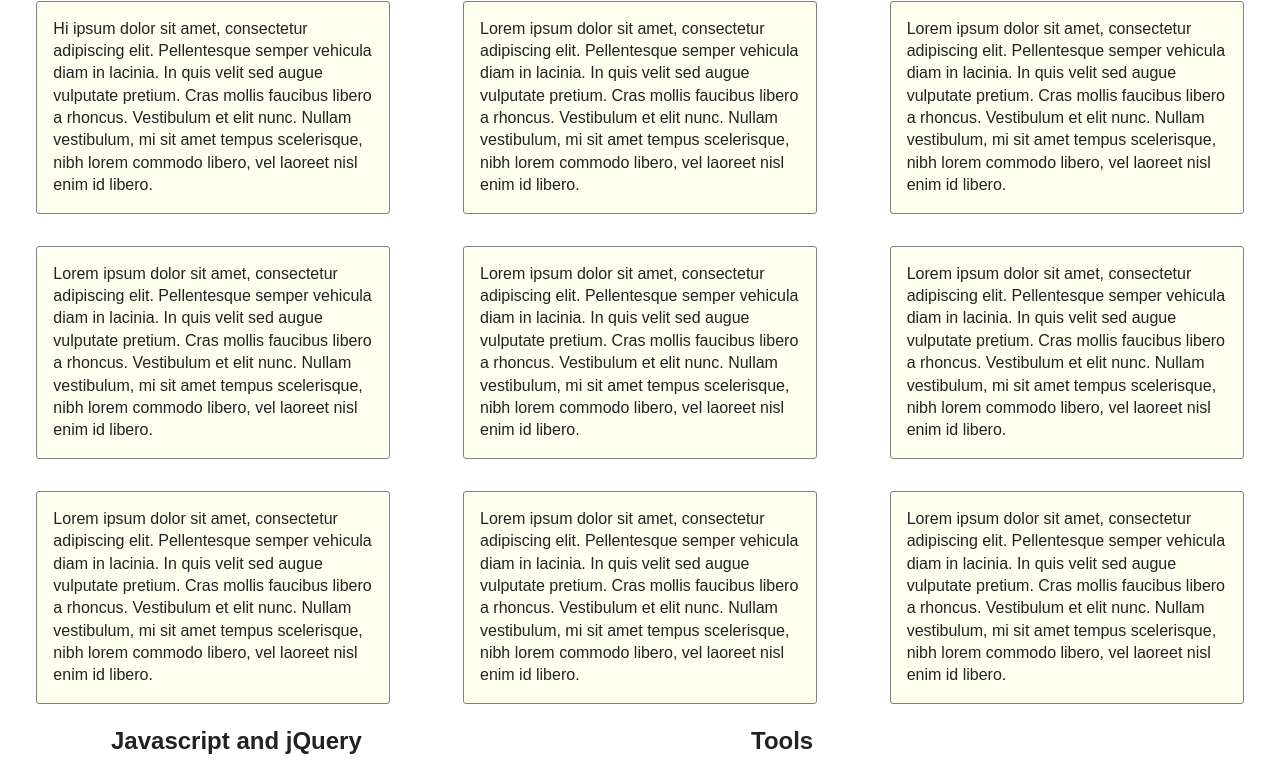
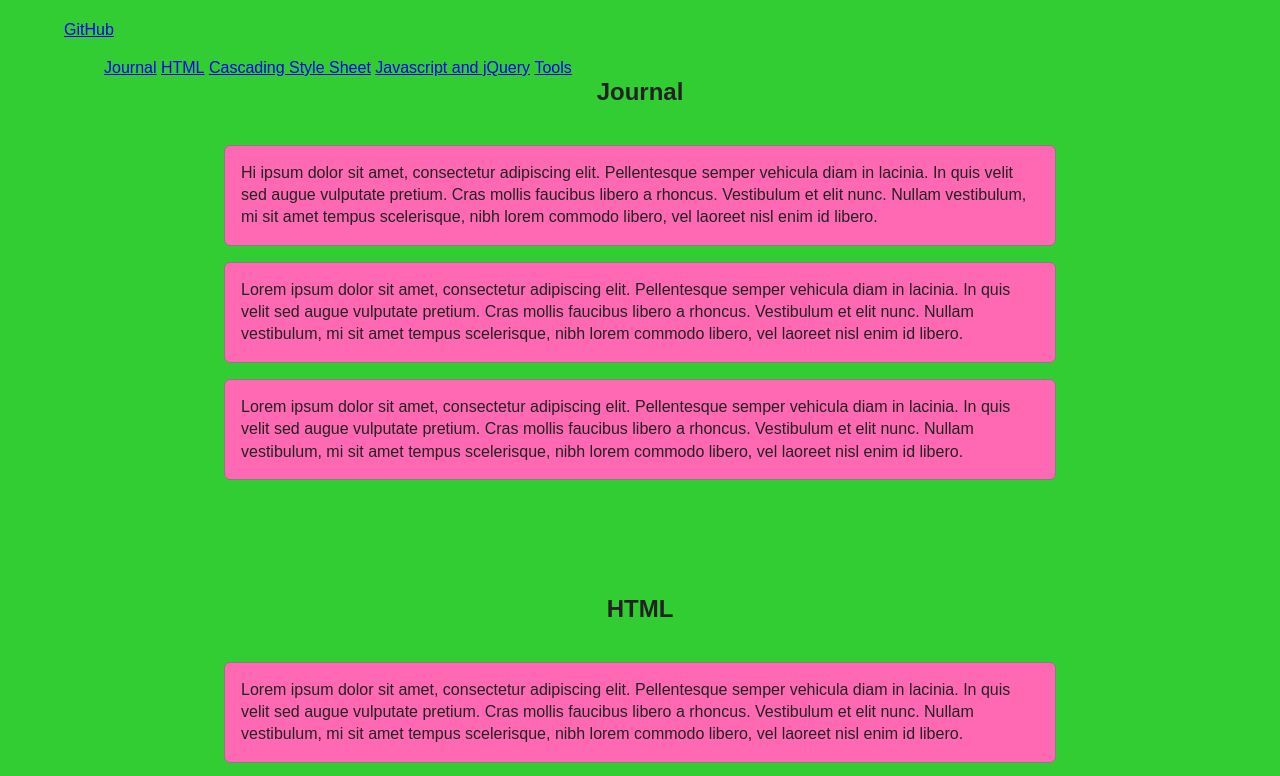
Before and after one commit to tybrenner/webdev-notebook, a plain HTML site: page index.html in a window 1280 px wide. Shown: the part 85-861 px from the top of the page. Drawn offline with nearby package versions, Linux system fonts and the light colour scheme.

Commit message:
many changes

```diff
--- a/index.html
+++ b/index.html
@@ -2,6 +2,7 @@
 <html class="no-js" lang="">
 
     <head>
+
         <meta charset="utf-8">
         <meta http-equiv="x-ua-compatible" content="ie=edge">
         <meta name="description" content="">
@@ -20,19 +21,34 @@
         <![endif]-->
 
         <!-- Add your site or application content here -->
+        <header>
+            <div class="mainNav">
+        <h1>Web Development Notebook</h1>
+            <a href="https://github.com/tybrenner">GitHub</a>
+          <nav class="pageNav">
+            <ul>
+              <li><a href="#Journal">Journal</a></li>
+              <li><a href="#HTML">HTML</a></li>
+              <li><a href="#CSS">Cascading Style Sheet</a></li>
+              <li><a href="#Javascript">Javascript and jQuery</a></li>
+              <li><a href="#Tools">Tools</a></li>
+            </ul>
+          </nav>
+        </div>
+          </header>
         <link rel="stylesheet" type="text/css" href=main.css>
         <title>Oh hi Mark</title>
         <div class="content">
           <section>
             <div class="flexContainer">
-            <h2>Journal</h2>
+            <h2 id="Journal">Journal</h2>
             <article>Hi ipsum dolor sit amet, consectetur adipiscing elit. Pellentesque semper vehicula diam in lacinia. In quis velit sed augue vulputate pretium. Cras mollis faucibus libero a rhoncus. Vestibulum et elit nunc. Nullam vestibulum, mi sit amet tempus scelerisque, nibh lorem commodo libero, vel laoreet nisl enim id libero.</article>
             <article>Lorem ipsum dolor sit amet, consectetur adipiscing elit. Pellentesque semper vehicula diam in lacinia. In quis velit sed augue vulputate pretium. Cras mollis faucibus libero a rhoncus. Vestibulum et elit nunc. Nullam vestibulum, mi sit amet tempus scelerisque, nibh lorem commodo libero, vel laoreet nisl enim id libero.</article>
             <article>Lorem ipsum dolor sit amet, consectetur adipiscing elit. Pellentesque semper vehicula diam in lacinia. In quis velit sed augue vulputate pretium. Cras mollis faucibus libero a rhoncus. Vestibulum et elit nunc. Nullam vestibulum, mi sit amet tempus scelerisque, nibh lorem commodo libero, vel laoreet nisl enim id libero.</article>
           </div>
           </section>
           <section>
-            <h2>HTML</h2>
+            <h2 id="HTML">HTML</h2>
             <div class="flexContainer">
             <article>Lorem ipsum dolor sit amet, consectetur adipiscing elit. Pellentesque semper vehicula diam in lacinia. In quis velit sed augue vulputate pretium. Cras mollis faucibus libero a rhoncus. Vestibulum et elit nunc. Nullam vestibulum, mi sit amet tempus scelerisque, nibh lorem commodo libero, vel laoreet nisl enim id libero.</article>
             <article>Lorem ipsum dolor sit amet, consectetur adipiscing elit. Pellentesque semper vehicula diam in lacinia. In quis velit sed augue vulputate pretium. Cras mollis faucibus libero a rhoncus. Vestibulum et elit nunc. Nullam vestibulum, mi sit amet tempus scelerisque, nibh lorem commodo libero, vel laoreet nisl enim id libero.</article>
@@ -41,7 +57,7 @@
           </section>
           <section>
             <div class="flexContainer">
-            <h2>Cascading Style Sheet</h2>
+            <h2 id="CSS">Cascading Style Sheet</h2>
             <article>Lorem ipsum dolor sit amet, consectetur adipiscing elit. Pellentesque semper vehicula diam in lacinia. In quis velit sed augue vulputate pretium. Cras mollis faucibus libero a rhoncus. Vestibulum et elit nunc. Nullam vestibulum, mi sit amet tempus scelerisque, nibh lorem commodo libero, vel laoreet nisl enim id libero.</article>
             <article>Lorem ipsum dolor sit amet, consectetur adipiscing elit. Pellentesque semper vehicula diam in lacinia. In quis velit sed augue vulputate pretium. Cras mollis faucibus libero a rhoncus. Vestibulum et elit nunc. Nullam vestibulum, mi sit amet tempus scelerisque, nibh lorem commodo libero, vel laoreet nisl enim id libero.</article>
             <article>Lorem ipsum dolor sit amet, consectetur adipiscing elit. Pellentesque semper vehicula diam in lacinia. In quis velit sed augue vulputate pretium. Cras mollis faucibus libero a rhoncus. Vestibulum et elit nunc. Nullam vestibulum, mi sit amet tempus scelerisque, nibh lorem commodo libero, vel laoreet nisl enim id libero.</article>
@@ -49,14 +65,14 @@
           </section>
           <section>
             <div class="flexContainer">
-            <h2>Javascript and jQuery</h2>
+            <h2 id="Javascript">Javascript and jQuery</h2>
             <article>Lorem ipsum dolor sit amet, consectetur adipiscing elit. Pellentesque semper vehicula diam in lacinia. In quis velit sed augue vulputate pretium. Cras mollis faucibus libero a rhoncus. Vestibulum et elit nunc. Nullam vestibulum, mi sit amet tempus scelerisque, nibh lorem commodo libero, vel laoreet nisl enim id libero.</article>
             <article>Lorem ipsum dolor sit amet, consectetur adipiscing elit. Pellentesque semper vehicula diam in lacinia. In quis velit sed augue vulputate pretium. Cras mollis faucibus libero a rhoncus. Vestibulum et elit nunc. Nullam vestibulum, mi sit amet tempus scelerisque, nibh lorem commodo libero, vel laoreet nisl enim id libero.</article>
             <article>Lorem ipsum dolor sit amet, consectetur adipiscing elit. Pellentesque semper vehicula diam in lacinia. In quis velit sed augue vulputate pretium. Cras mollis faucibus libero a rhoncus. Vestibulum et elit nunc. Nullam vestibulum, mi sit amet tempus scelerisque, nibh lorem commodo libero, vel laoreet nisl enim id libero.</article>
             </div>
           </section>
           <section>
-              <h2>Tools</h2>
+              <h2 id="Tools">Tools</h2>
               <div class="flexContainer">
               <article>Lorem ipsum dolor sit amet, consectetur adipiscing elit. Pellentesque semper vehicula diam in lacinia. In quis velit sed augue vulputate pretium. Cras mollis faucibus libero a rhoncus. Vestibulum et elit nunc. Nullam vestibulum, mi sit amet tempus scelerisque, nibh lorem commodo libero, vel laoreet nisl enim id libero.</article>
               <article>Lorem ipsum dolor sit amet, consectetur adipiscing elit. Pellentesque semper vehicula diam in lacinia. In quis velit sed augue vulputate pretium. Cras mollis faucibus libero a rhoncus. Vestibulum et elit nunc. Nullam vestibulum, mi sit amet tempus scelerisque, nibh lorem commodo libero, vel laoreet nisl enim id libero.</article>
@@ -70,6 +86,8 @@
         <script>window.jQuery || document.write('<script src="js/vendor/jquery-1.11.3.min.js"><\/script>')</script>
         <script src="js/plugins.js"></script>
         <script src="js/main.js"></script>
+        <div class="copyright">
         <p>Copyright &copy; Ty Brenner Studios</p>
+      </div>
     </body>
 </html>
--- a/main.css
+++ b/main.css
@@ -1,12 +1,35 @@
+html{
+  margin-left: 4rem;
+  margin-right: 4rem;
+  margin-top:3rem;
+  background-color: limegreen;
+}
+
 article{
   border: 1px solid grey;
-  border-radius: 3px;
-  width: 20rem;
-  background-color: ivory;
-  margin-top:2rem;
-  margin-left:2rem;
-  margin-right:2rem;
+  border-radius: 6px;
+  width: auto;
+  background-color: hotpink;
+  margin-top:1rem;
+  margin-left:10rem;
+  margin-right:10rem;
   padding: 1rem;
+}
+
+h2{
+text-align: center;
+margin-top:7rem;
+}
+
+.mainNav {
+  align-items: center;
+  display: inline ;
+  margin-top: -2rem;
+  position: fixed;
+}
+
+.pageNav li{
+  display: inline;
 }
 .content{
   display:flex;
@@ -14,3 +37,12 @@ article{
   justify-content: space-around;
   flex-wrap:wrap;
 }
+.flexContainer{
+  display: flex;
+  flex-flow: column;
+}
+.copyright{
+display: flex;
+align-items: center;
+justify-content: center;
+}
```
